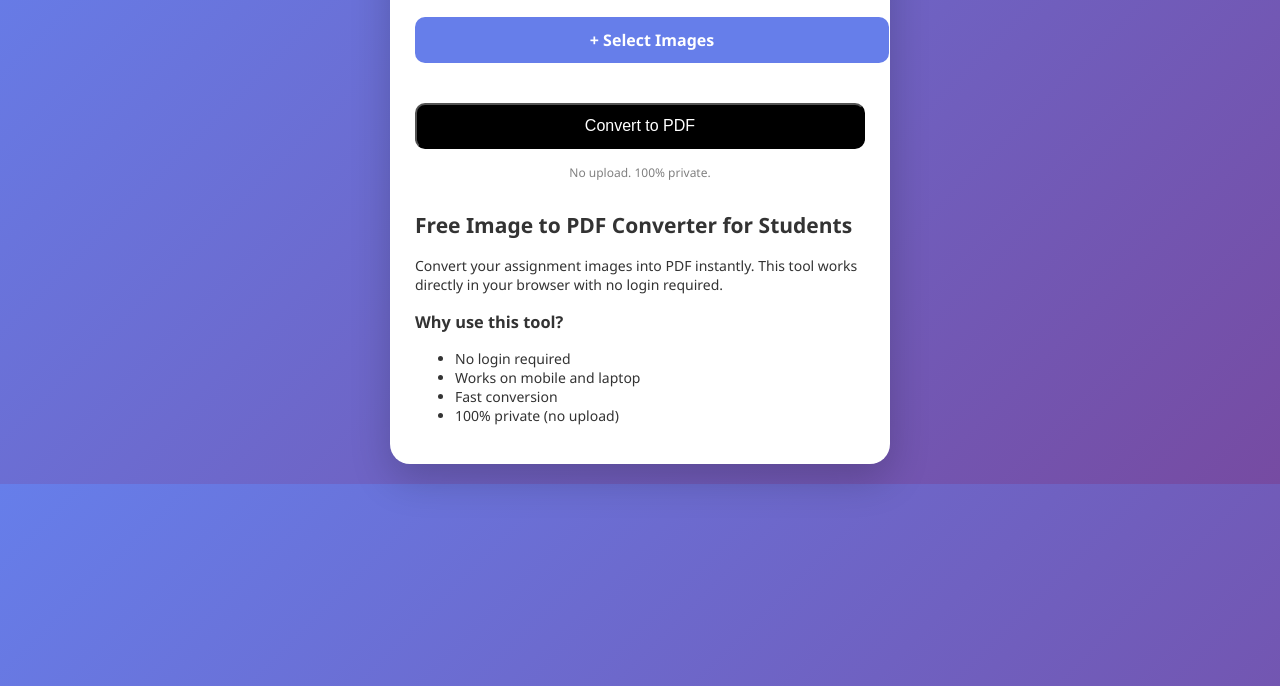
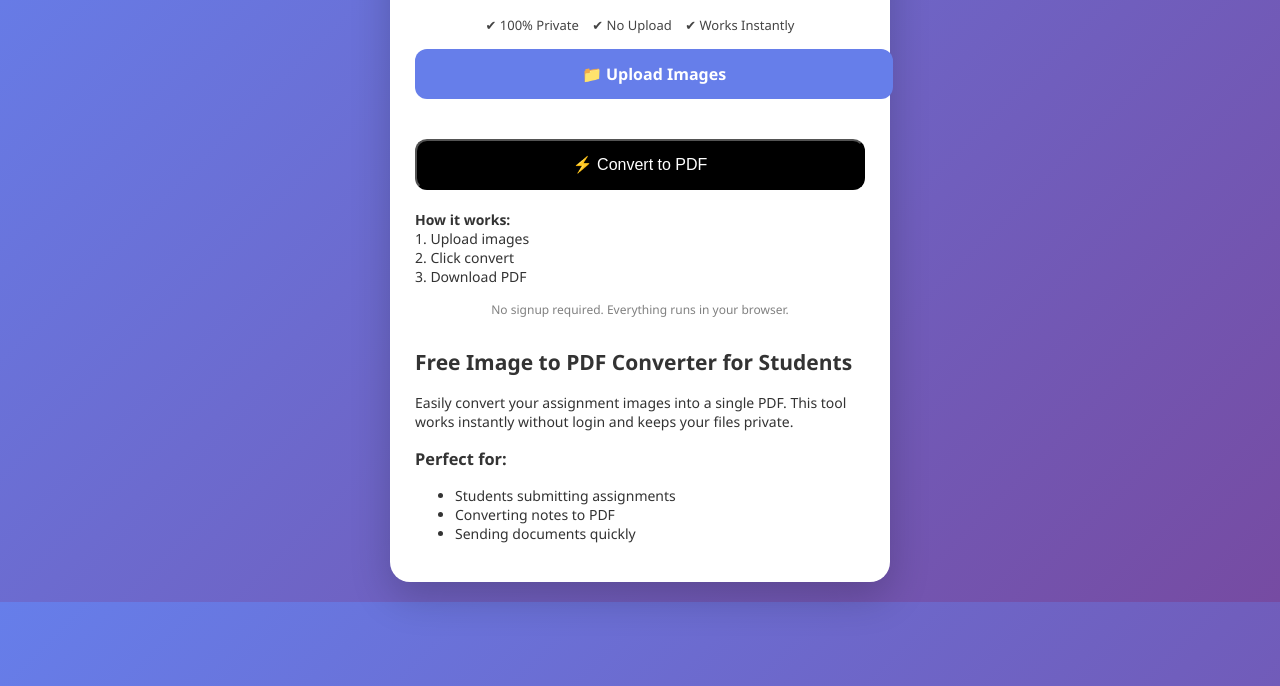
Before and after one commit to mmohankumarr666-arch/convertimgtopdf, a plain HTML site: page index.html in a window 1280 px wide. Shown: the part 114-800 px from the top of the page. Drawn offline with nearby package versions, Linux system fonts and the light colour scheme.

Commit message:
Update index.html for improved layout and SEO

```diff
--- a/index.html
+++ b/index.html
@@ -10,12 +10,11 @@
 
   gtag('config', 'G-971RT0WXDL');
 </script>
-  <meta name="google-site-verification" content="kf6YzWUNAh3yV5wOG3OQ5Xgo24Yg0QPm0tHo8mKdWLo" />
-  <title>Convert Images to PDF for Students (No Login, Free)</title>
+  <title>Convert Images to PDF in Seconds – Free & No Login</title>
   <meta name="viewport" content="width=device-width, initial-scale=1.0">
 
   <!-- SEO -->
-  <meta name="description" content="Free image to PDF converter for students. No login, no upload, fast and private. Convert assignment images instantly.">
+  <meta name="description" content="Convert images to PDF instantly. Free, no login, 100% private. Perfect for students and assignments.">
 
   <style>
     body {
@@ -40,24 +39,31 @@
 
     h1 {
       margin: 0;
-      font-size: 24px;
+      font-size: 26px;
     }
 
     .tagline {
       font-size: 14px;
       color: gray;
-      margin-bottom: 20px;
+      margin: 10px 0 20px;
+    }
+
+    .trust {
+      font-size: 13px;
+      color: #444;
+      margin-bottom: 15px;
     }
 
     .upload-btn {
       background: #667eea;
       color: white;
-      padding: 12px;
-      border-radius: 10px;
+      padding: 14px;
+      border-radius: 12px;
       cursor: pointer;
       display: inline-block;
       width: 100%;
       font-weight: bold;
+      font-size: 16px;
     }
 
     #preview {
@@ -90,12 +96,19 @@
     .convert-btn {
       background: black;
       color: white;
-      padding: 12px;
-      border-radius: 10px;
+      padding: 14px;
+      border-radius: 12px;
       margin-top: 20px;
       cursor: pointer;
       width: 100%;
       font-size: 16px;
+    }
+
+    .steps {
+      text-align: left;
+      font-size: 14px;
+      margin-top: 20px;
+      color: #333;
     }
 
     .footer {
@@ -117,35 +130,44 @@
 
 <div class="container">
   <div class="card">
-    <h1>QuickPDF</h1>
-    <p class="tagline">Convert images to PDF instantly</p>
+
+    <h1>Convert Images to PDF in Seconds</h1>
+    <p class="tagline">Free • No Login • Instant Download</p>
+
+    <p class="trust">✔ 100% Private &nbsp;&nbsp; ✔ No Upload &nbsp;&nbsp; ✔ Works Instantly</p>
 
     <!-- Hidden Upload -->
     <input type="file" id="upload" multiple accept="image/*" hidden>
 
     <div class="upload-btn" onclick="document.getElementById('upload').click()">
-      + Select Images
+      📁 Upload Images
     </div>
 
     <div id="preview"></div>
 
-    <button class="convert-btn" onclick="convert()">Convert to PDF</button>
+    <button class="convert-btn" onclick="convert()">⚡ Convert to PDF</button>
 
-    <p class="footer">No upload. 100% private.</p>
+    <div class="steps">
+      <b>How it works:</b>
+      <br>1. Upload images
+      <br>2. Click convert
+      <br>3. Download PDF
+    </div>
+
+    <p class="footer">No signup required. Everything runs in your browser.</p>
 
     <!-- SEO Content -->
     <div class="seo-text">
       <h2>Free Image to PDF Converter for Students</h2>
       <p>
-        Convert your assignment images into PDF instantly. This tool works directly in your browser with no login required.
+        Easily convert your assignment images into a single PDF. This tool works instantly without login and keeps your files private.
       </p>
 
-      <h3>Why use this tool?</h3>
+      <h3>Perfect for:</h3>
       <ul>
-        <li>No login required</li>
-        <li>Works on mobile and laptop</li>
-        <li>Fast conversion</li>
-        <li>100% private (no upload)</li>
+        <li>Students submitting assignments</li>
+        <li>Converting notes to PDF</li>
+        <li>Sending documents quickly</li>
       </ul>
     </div>
 
```
